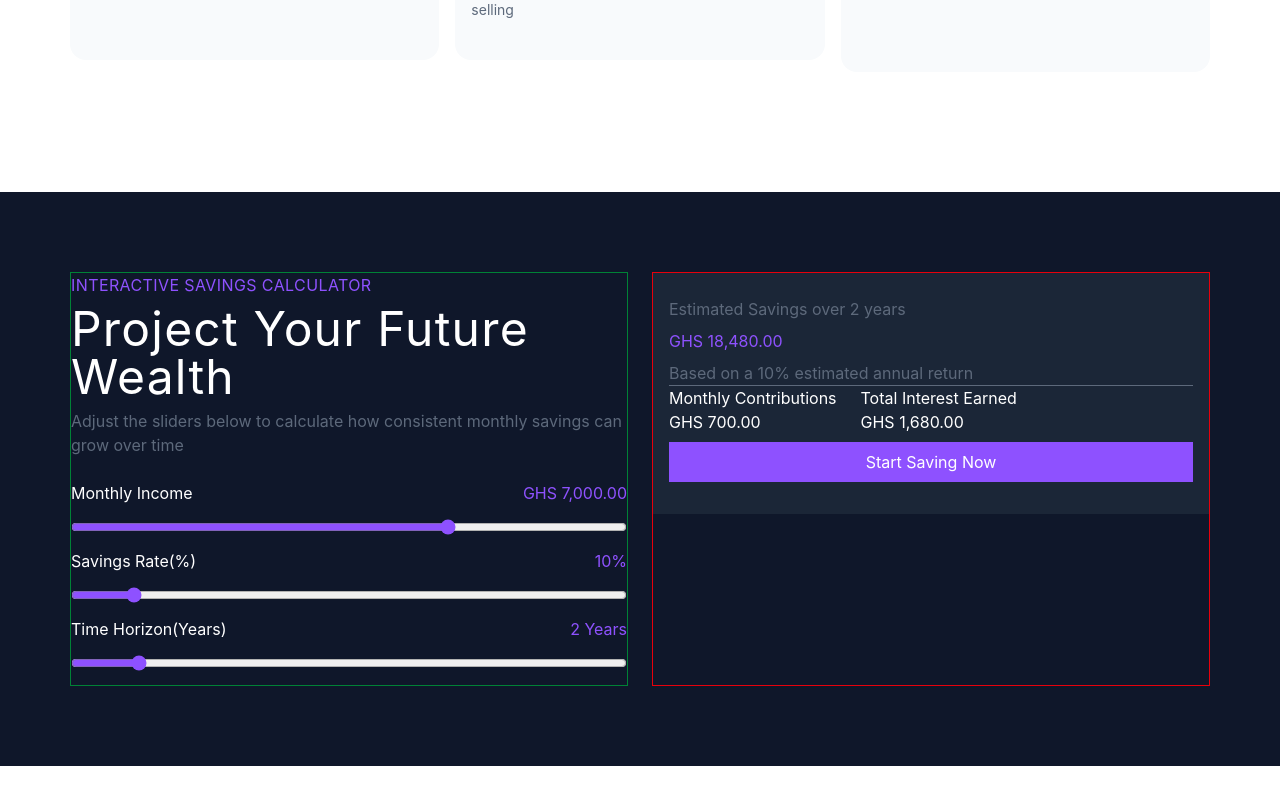
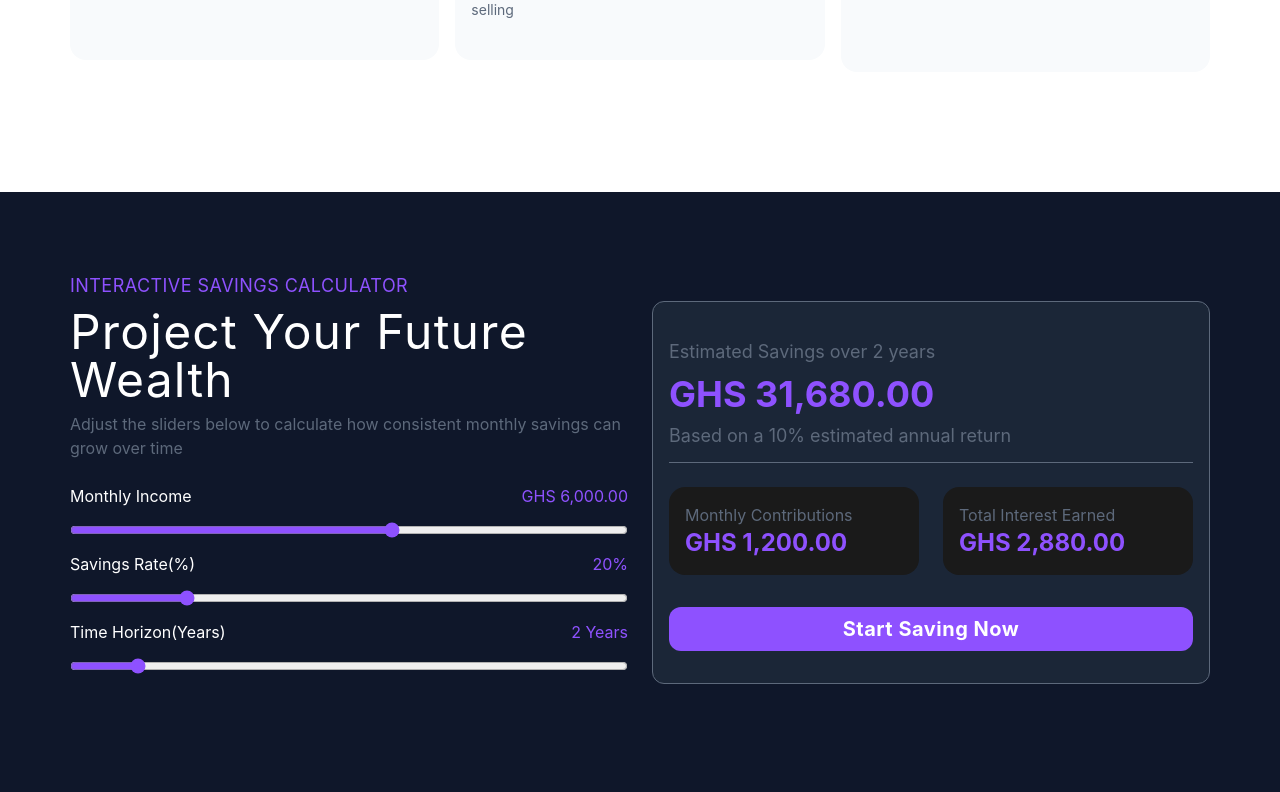
Before and after one commit to GodblessYankson/FinanceTracker, a React (Vite) app in the folder expensetracker/: page / in a window 1280 px wide. Shown: the part 1150-1942 px from the top of the page. Before the commit the page ends 1916 px from the top, so only its background shows below. Built offline with nearby package versions, Linux system fonts and the light colour scheme; no server answers.

Commit message:
Completed the calculator page

```diff
--- a/expensetracker/src/components/LandingPage/Calculator.jsx
+++ b/expensetracker/src/components/LandingPage/Calculator.jsx
@@ -5,15 +5,15 @@ import { Link } from 'react-router-dom';
 
 const Calculator = () => {
     //Declaring state fro the variable
-    const [monthlyIncome, setMonthlyIncome] = useState(7000)
-    const [savingsRate, setSavingsRate] = useState(10)
+    const [monthlyIncome, setMonthlyIncome] = useState(6000)
+    const [savingsRate, setSavingsRate] = useState(20)
     const [time, setTime] = useState(2)
 
     //Calculating the annual savings
     let monthlySavings = (monthlyIncome * savingsRate) / 100;
     let annualSavings = (time * 12) * monthlySavings
     let interestEarned = (annualSavings * 0.05) * time
-    let interesPercentage = 0.05 * 2 * 100
+    let interesPercentage = Math.round(0.05 * time * 100)
     let totalSavings = annualSavings + interestEarned
 
     //Converting to GHS cedis
@@ -28,11 +28,11 @@ const Calculator = () => {
 
   return (
    <section className='text-white w-full'>
-    <div className='max-w-285 mx-auto py-20 md:flex flex-2 gap-6'>
+    <div className='max-w-285 mx-auto py-20 md:flex items-center flex-2 gap-6'>
 
-         <div className='border border-green-700 flex-1'>
+         <div className='flex-1 mb-6'>
             <div className='space-y-2 mb-6'>
-                <p className='text-violet-500 tracking-wide'>INTERACTIVE SAVINGS CALCULATOR</p>
+                <p className='text-violet-500 tracking-wide text-lg'>INTERACTIVE SAVINGS CALCULATOR</p>
                 <p className='text-4xl md:text-5xl tracking-wide'>Project Your Future Wealth</p>
                 <p className='textcolor'>Adjust the sliders below to calculate how consistent monthly savings can grow over time</p>
 
@@ -64,7 +64,7 @@ const Calculator = () => {
                     type="range"
                     min={1}
                     max={100}
-                    step={5}
+                    step={2}
                     value={savingsRate}
                     onChange={(e) => setSavingsRate(Number(e.target.value))}
                     className='slidersColors'
@@ -89,24 +89,24 @@ const Calculator = () => {
             </div>
         </div>
 
-    <div className='border border-red-600 flex-1'>
-       <div className='bg-[#1b2637] py-6 px-4 w-full'>
-        <div className='space-y-2 border-b border-[#5d697b]'>
-            <p className='textcolor'>Estimated Savings over <span>{time} years</span></p>
-            <p className='text-violet-500'>{formatCurrency(totalSavings)}</p>
-            <p className='textcolor'>Based on a <span>{interesPercentage}% estimated annual return</span></p>
+    <div className=' flex-1'>
+       <div className='bg-[#1b2637] py-6 px-4 w-full rounded-xl border border-[#5d697b]'>
+        <div className='space-y-2 py-3 border-b border-[#5d697b]'>
+            <p className='textcolor text-lg'>Estimated Savings over <span>{time} years</span></p>
+            <p className='text-violet-500 font-bold text-2xl md:text-4xl'>{formatCurrency(totalSavings)}</p>
+            <p className='textcolor text-lg'>Based on a <span>{interesPercentage}% estimated annual return</span></p>
         </div>
-        <div className='flex gap-6 '>
-            <div>
-                <p>Monthly Contributions</p>
-                <p>{formatCurrency(monthlySavings)}</p>
+        <div className='flex flex-2 gap-6 py-6 '>
+            <div className='bg-[#1a1a1a] py-4 px-4 rounded-2xl flex-1'>
+                <p className='textcolor'>Monthly Contributions</p>
+                <p className='text-2xl font-bold text-violet-500'>{formatCurrency(monthlySavings)}</p>
             </div>
-            <div>
-                <p>Total Interest Earned</p>
-                <p>{formatCurrency(interestEarned)}</p>
+            <div className='bg-[#1a1a1a] py-4 px-4 rounded-2xl flex-1'>
+                <p className='textcolor'>Total Interest Earned</p>
+                <p className='text-2xl font-bold text-violet-500'>{formatCurrency(interestEarned)}</p>
             </div>
         </div>
-        <div className='bg-violet-500 text-center py-2 px-4 text-white my-2'>
+        <div className='bg-violet-500 text-center py-2 px-4 text-white my-2 text-xl font-bold rounded-xl tracking-wide'>
             <Link to={"/signup"}>
                 Start Saving Now
             </Link>
```
